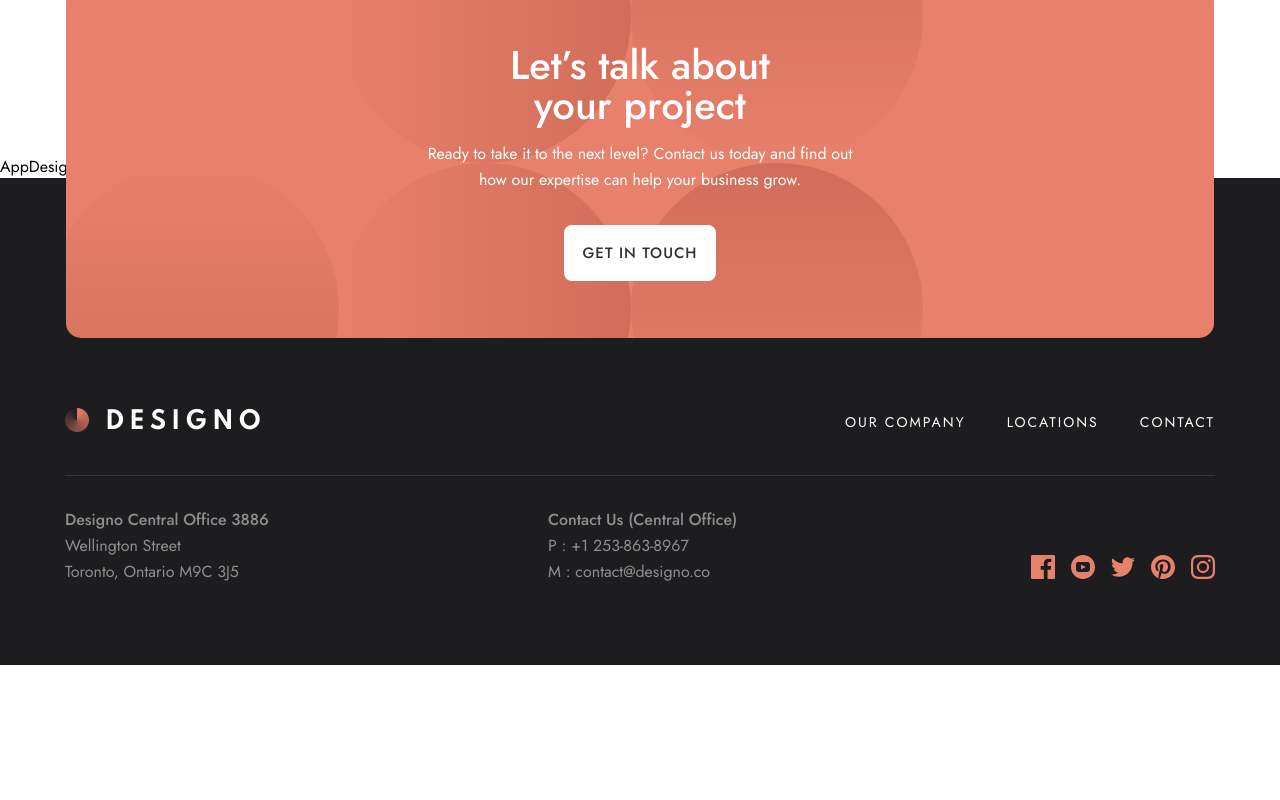
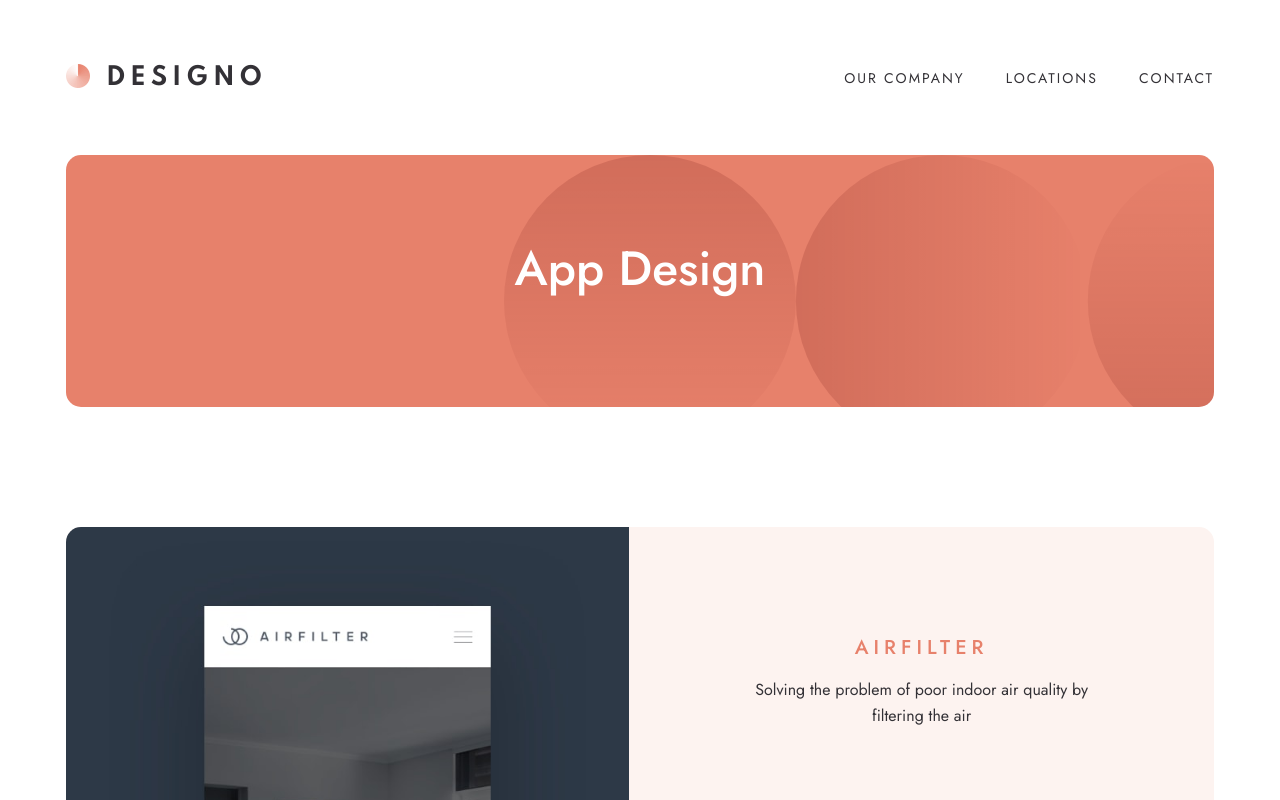
Before and after one commit to jake4369/designo, a Next.js app: page /app-design in a window 1280 px wide. Shown: the top 800 px of the page. Built offline with nearby package versions, Linux system fonts and the light colour scheme.

Commit message:
App Design page

```diff
--- a/app/app-design/page.jsx
+++ b/app/app-design/page.jsx
@@ -1,5 +1,17 @@
+import { appDesignData } from "@data/data";
+
+import ProjectPage from "@components/shared/ProjectPage";
+
 const AppDesign = () => {
-  return <div>AppDesign</div>;
+  return (
+    <ProjectPage
+      data={appDesignData}
+      pageTitle="App Design"
+      text={
+        "Our mobile designs bring intuitive digital solutions to your customers right at their fingertips."
+      }
+    />
+  );
 };
 
 export default AppDesign;
```
